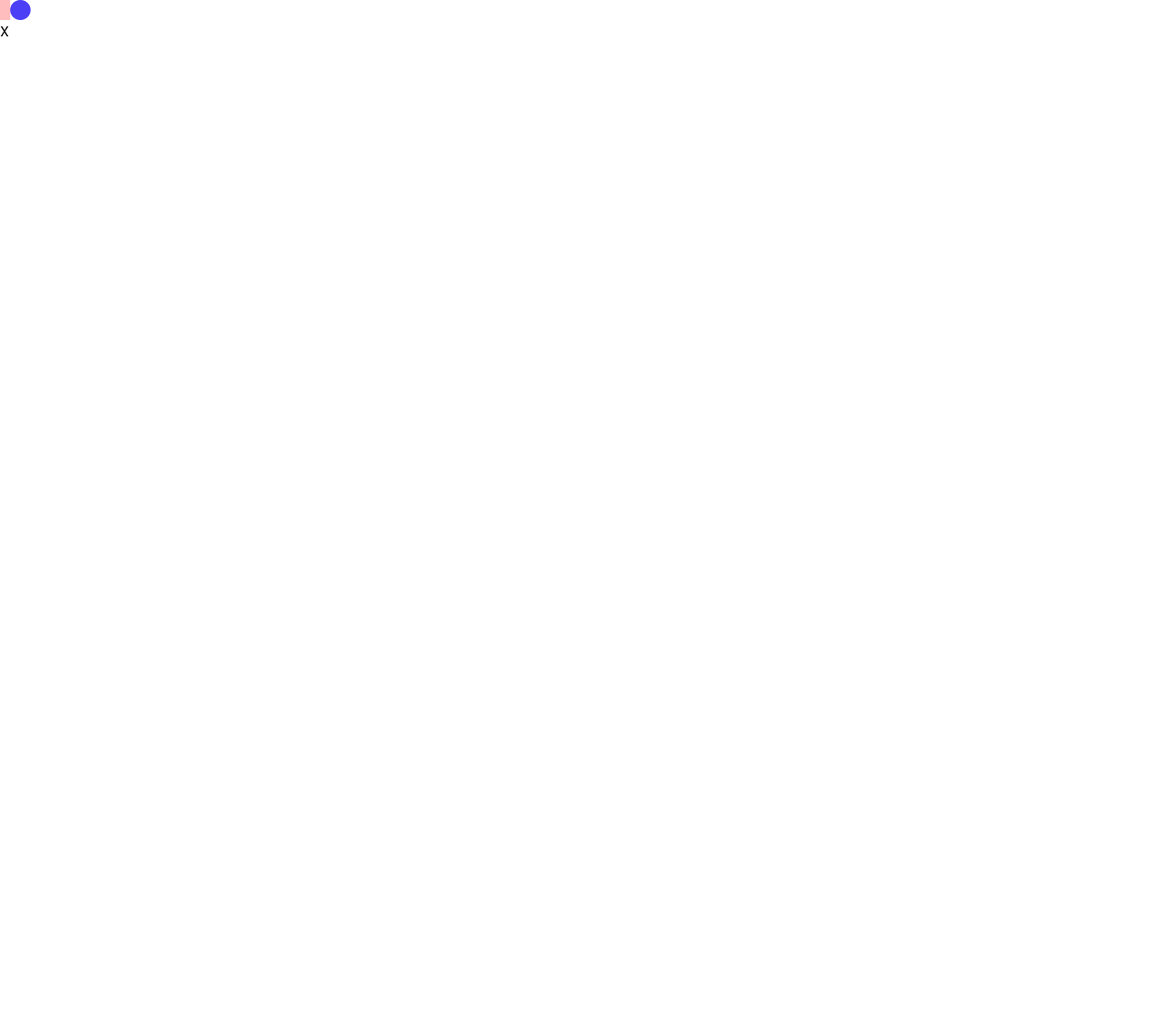
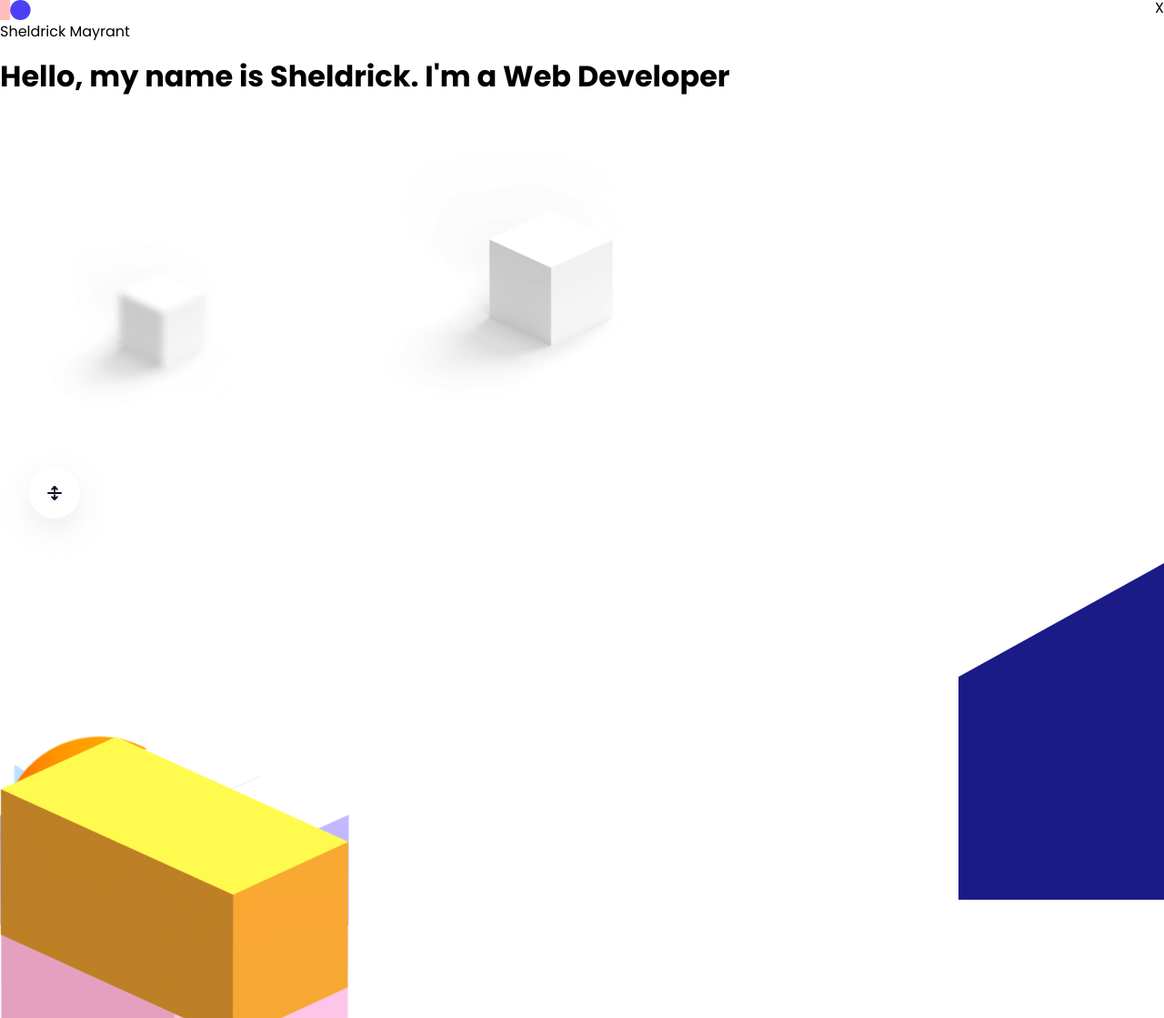
Before and after one commit to smayrant/latest-portfolio, a website built with webpack: page src/template.html in a window 1280 px wide. Shown: the top 1119 px of the page at 91% size. Before the commit the page ends 800 px from the top, so only its background shows below. Built offline with nearby package versions, Linux system fonts and the light colour scheme.

Commit message:
Completed the basic foundation for the hero section before styling

```diff
--- a/src/index.js
+++ b/src/index.js
@@ -1,5 +1,56 @@
 import "./styles/main.scss";
-import logo from "./img/logo.png";
+import logo from "./img/logo.svg";
+import scrollIcon from "./img/scroll-icon.svg";
+import blueBG from "./img/blue-bg.svg";
+import blueBall from "./img/bg-figure-blue-ball.png";
+import blueFig from "./img/bg-figure-lt-blue.png";
+import orangeBall from "./img/bg-figure-orange-ball.png";
+import pinkFig from "./img/bg-figure-pink.png";
+import purpleBall from "./img/bg-figure-purple-ball.png";
+import purpleBase from "./img/bg-figure-purple-base.png";
+import purpleFig from "./img/bg-figure-purple.png";
+import yellowFig from "./img/bg-figure-yellow.png";
+import heroCube from "./img/hero-cube.png";
+import heroCubeLg from "./img/hero-cube-lg.png";
 
+// header images
 const logoImg = document.querySelector(".header__logo");
 logoImg.src = logo;
+
+// hero images
+const scrollImg = document.querySelector(".scroll__img");
+scrollImg.src = scrollIcon;
+
+const heroBG = document.querySelector(".hero__bg-img");
+heroBG.src = blueBG;
+
+// hero figures
+const blueBallFig = document.querySelector(".blue-ball-fig");
+blueBallFig.src = blueBall;
+
+const ltBlueFig = document.querySelector(".lt-blue-fig");
+ltBlueFig.src = blueFig;
+
+const orangeBallFig = document.querySelector(".orange-ball-fig");
+orangeBallFig.src = orangeBall;
+
+const pinkCube = document.querySelector(".pink-fig");
+pinkCube.src = pinkFig;
+
+const purpleBallFig = document.querySelector(".purple-ball-fig");
+purpleBallFig.src = purpleBall;
+
+const purpleBaseFig = document.querySelector(".purple-base-fig");
+purpleBaseFig.src = purpleBase;
+
+const ltPurpleFig = document.querySelector(".purple-fig");
+ltPurpleFig.src = purpleFig;
+
+const yellowBlock = document.querySelector(".yellow-fig");
+yellowBlock.src = yellowFig;
+
+const smHeroCube = document.querySelector(".hero__bg-cube-sm");
+smHeroCube.src = heroCube;
+
+const lgHeroCube = document.querySelector(".hero__bg-cube-lg");
+lgHeroCube.src = heroCubeLg;
--- /dev/null
+++ b/src/styles/components/_header.scss
@@ -0,0 +1,6 @@
+.header {
+  &__content {
+    display: flex;
+    justify-content: space-between;
+  }
+}
--- /dev/null
+++ b/src/styles/components/_hero.scss
@@ -0,0 +1,28 @@
+.hero {
+  position: relative;
+  &__bg {
+    position: relative;
+    &-img {
+      position: absolute;
+      right: 0;
+    }
+  }
+
+  &__figure {
+    max-width: 30%;
+    position: absolute;
+    top: 190px;
+  }
+
+  &__figure-container {
+    position: relative;
+  }
+
+  &__bg-cube-sm {
+    max-width: 28%;
+  }
+
+  &__bg-cube-lg {
+    max-width: 38%;
+  }
+}
--- a/src/styles/main.scss
+++ b/src/styles/main.scss
@@ -1,3 +1,5 @@
 @use "./base/normalize";
 @use "./utils/variables";
 @use "./base/common";
+@use "./components/header";
+@use "./components/hero";
--- a/src/template.html
+++ b/src/template.html
@@ -15,6 +15,36 @@
         <div class="header__burger-menu">X</div>
       </div>
     </header>
+    <section class="hero">
+      <div class="hero__name">Sheldrick Mayrant</div>
+      <h1 class="hero__intro">
+        <span>Hello, my</span>
+        <span>name is</span>
+        <span>Sheldrick.</span>
+        <span>I'm a Web</span>
+        <span>Developer</span>
+      </h1>
+      <img src="" alt="white background cube figure" class="hero__bg-cube-sm" />
+      <img src="" alt="white background cube figure" class="hero__bg-cube-lg" />
+      <a href="#details" class="scroll">
+        <div class="scroll__icon">
+          <img src="" alt="scroll__icon" class="scroll__img" />
+        </div>
+      </a>
+      <div class="hero__bg">
+        <img src="" alt="hero background" class="hero__bg-img" />
+      </div>
+      <div class="hero__figure-container">
+        <img src="" alt="hero figure" class="hero__figure blue-ball-fig" />
+        <img src="" alt="hero figure" class="hero__figure lt-blue-fig" />
+        <img src="" alt="hero figure" class="hero__figure orange-ball-fig" />
+        <img src="" alt="hero figure" class="hero__figure pink-fig" />
+        <img src="" alt="hero figure" class="hero__figure purple-ball-fig" />
+        <img src="" alt="hero figure" class="hero__figure purple-base-fig" />
+        <img src="" alt="hero figure" class="hero__figure purple-fig" />
+        <img src="" alt="hero figure" class="hero__figure yellow-fig" />
+      </div>
+    </section>
     <main class="main"></main>
   </body>
 </html>
```
Also changed, not shown: dist/bundle.css, dist/bundle79b08a7bccc46d7ec86a.js (added), dist/bundlea45cec2b7d77ee801177.js (deleted), dist/index.html, src/img/bg-figure-blue-ball.png (added), src/img/bg-figure-lt-blue.png (added), src/img/bg-figure-orange-ball.png (added), src/img/bg-figure-pink.png (added), src/img/bg-figure-purple-ball.png (added), src/img/bg-figure-purple-base.png (added), src/img/bg-figure-purple.png (added), src/img/bg-figure-yellow.png (added), src/img/blue-bg.svg (added), src/img/hero-cube-lg.png (added), 4 more files.
